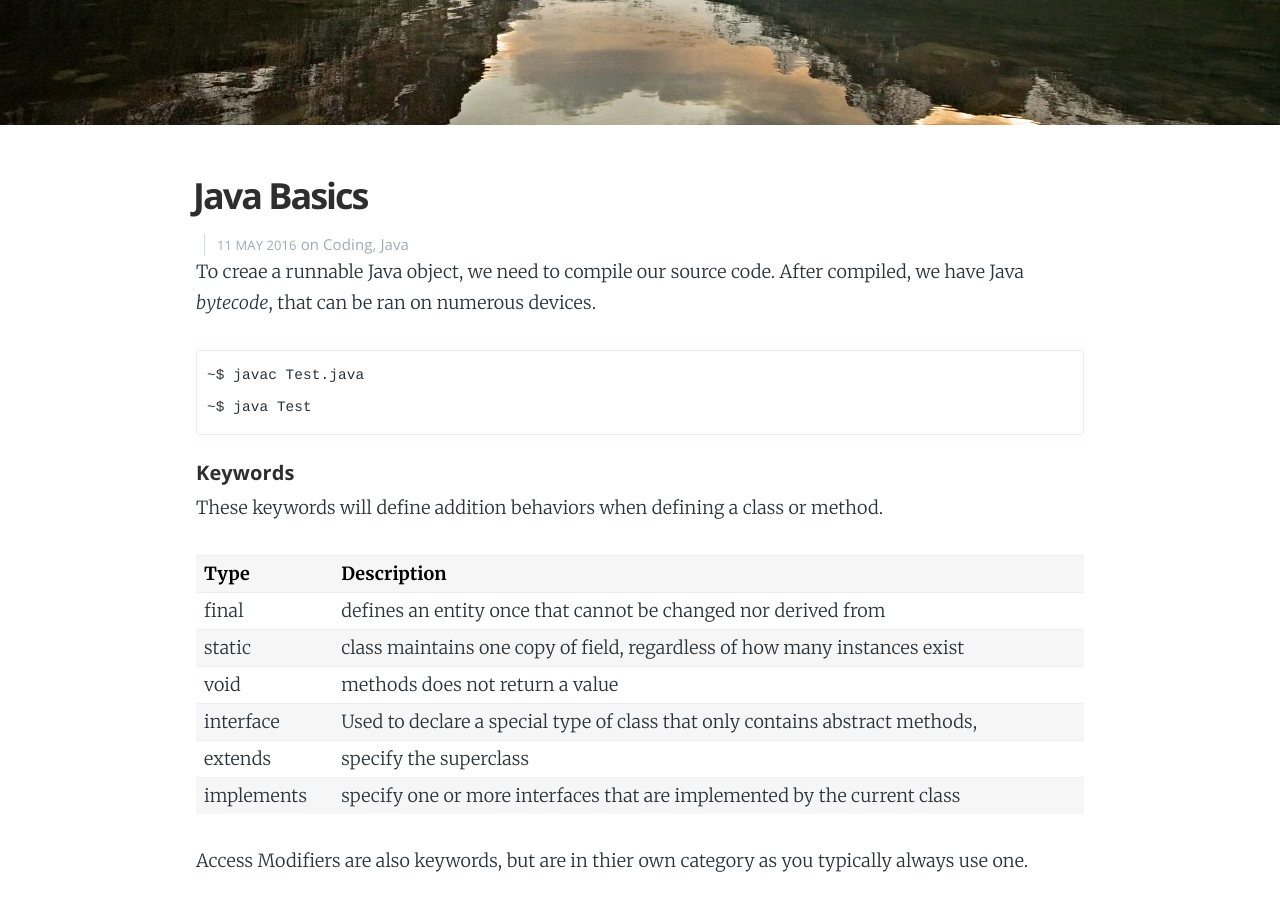
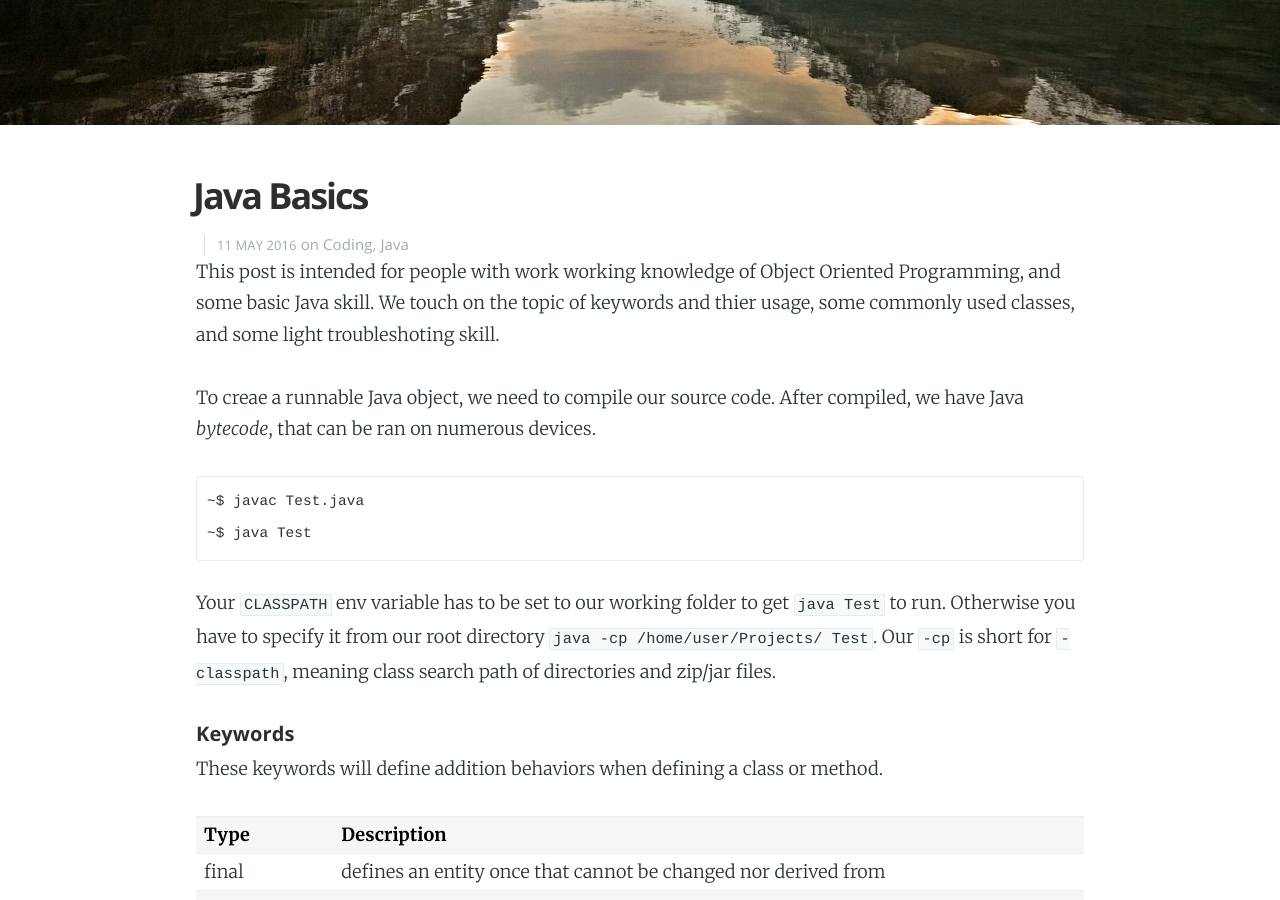
Before and after one commit to Carpk/ShawnKlein, a Jekyll site: the page built from _posts/2016-08-10-java-basics.md, in a window 1280 px wide and 900 px high, scrolled down 460 px. Built offline with Jekyll 4.4.1, drawn with Linux system fonts in a browser that asks for light colours; nearby versions of some CDN libraries; some web fonts are replaced; Markdown is read by kramdown in place of the engine named in the settings.

Commit message:
add intro to java-basics and troubleshoot classpath

`````diff
--- a/_posts/2016-08-10-java-basics.md
+++ b/_posts/2016-08-10-java-basics.md
@@ -10,12 +10,16 @@ navigation: True
 logo: 'assets/images/logo.png'
 ---
 
+This post is intended for people with work working knowledge of Object Oriented Programming, and some basic Java skill. We touch on the topic of keywords and thier usage, some commonly used classes, and some light troubleshoting skill.
+
 To creae a runnable Java object, we need to compile our source code. After compiled, we have Java _bytecode_, that can be ran on numerous devices.
 
 ````
 ~$ javac Test.java
 ~$ java Test
 ````
+
+Your `CLASSPATH` env variable has to be set to our working folder to get `java Test` to run. Otherwise you have to specify it from our root directory `java -cp /home/user/Projects/ Test`. Our `-cp` is short for `-classpath`, meaning class search path of directories and zip/jar files.
 
 ###### Keywords
 
`````
